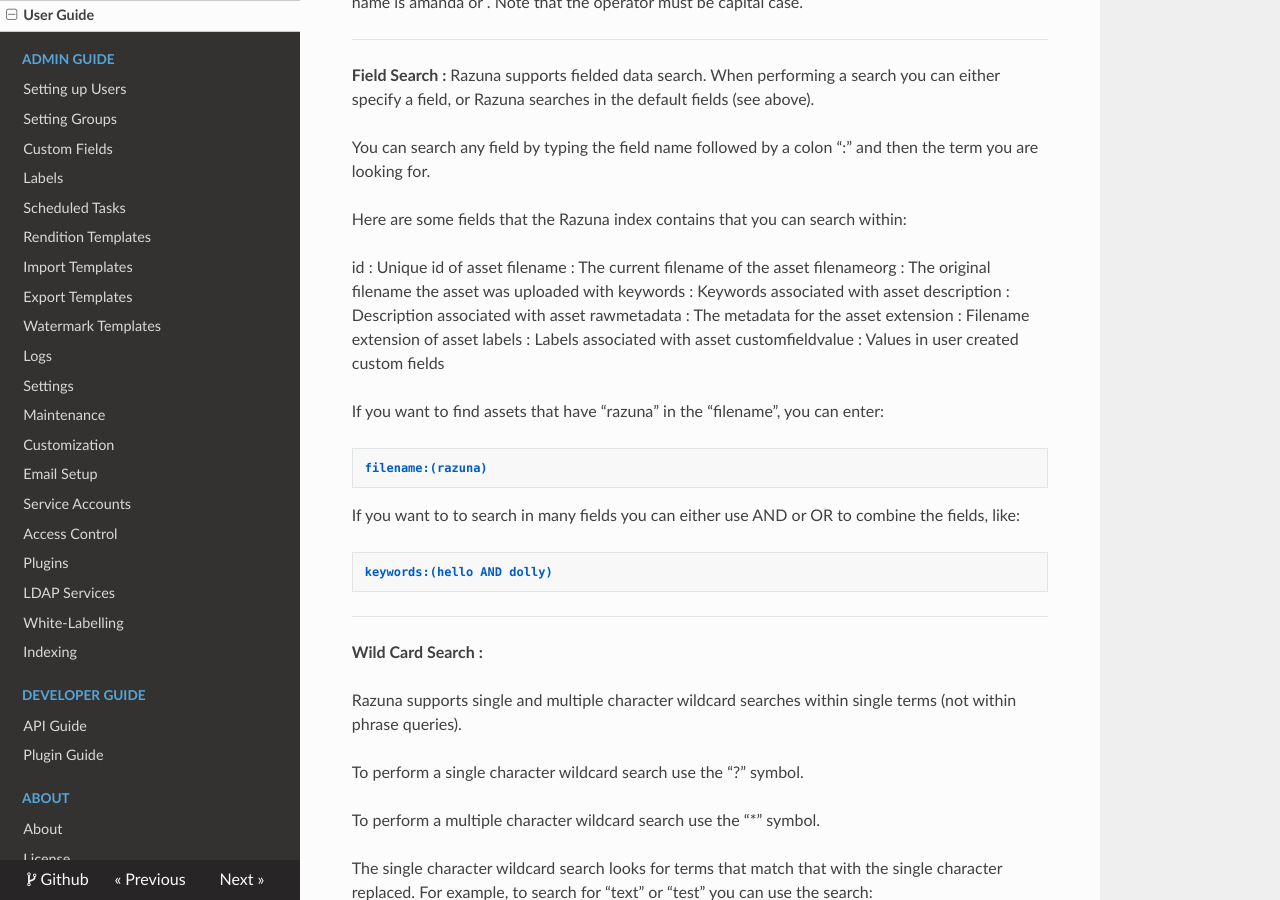
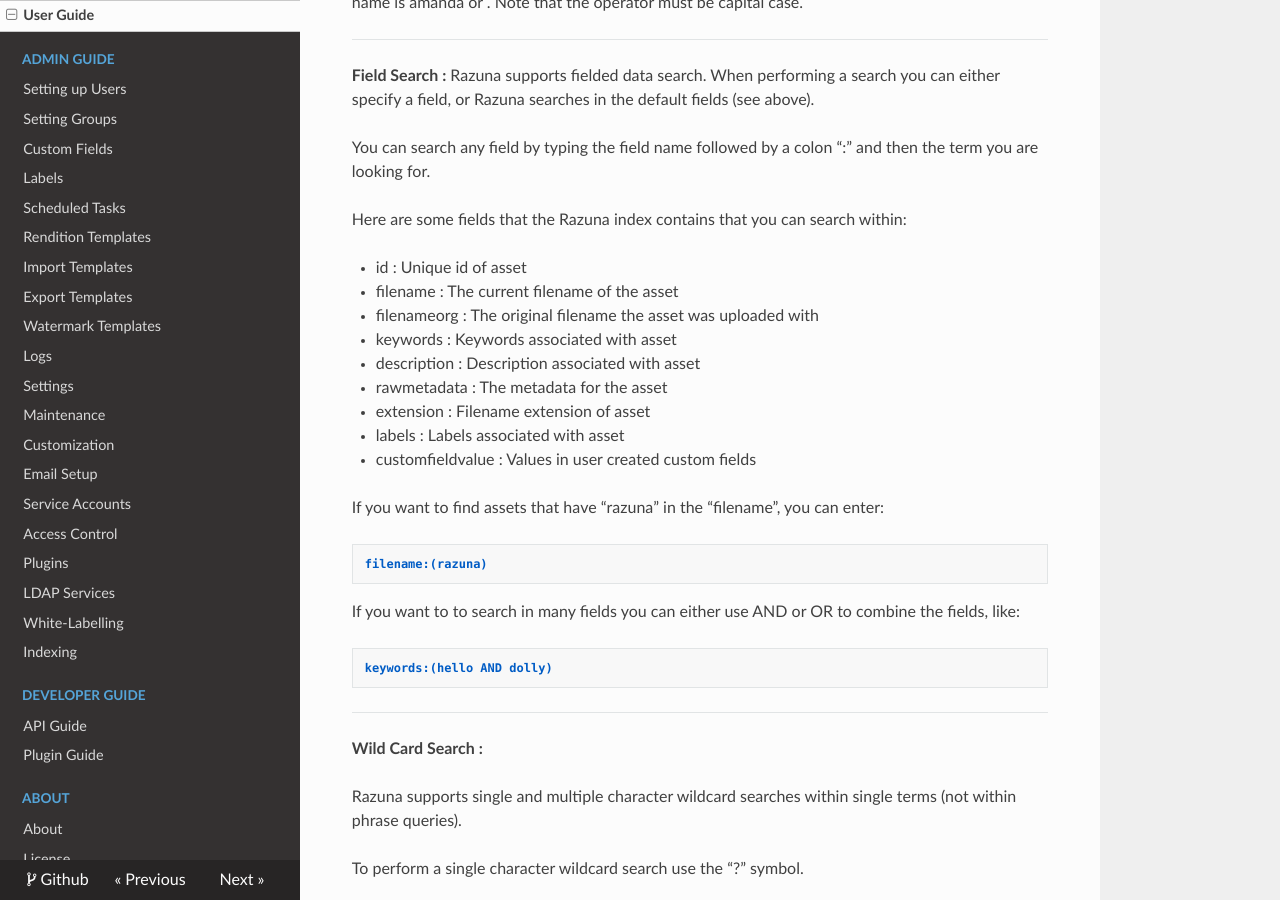
Before and after one commit to razuna/razuna-docs, an MkDocs documentation site: the page built from docs/user/User Guide.md, in a window 1280 px wide and 900 px high, scrolled down 2358 px. Built offline with MkDocs 1.6.1, drawn with Linux system fonts in a browser that asks for light colours; nearby versions of some CDN libraries; old or Windows-style settings are respelled for this version of MkDocs.

Commit message:
modify the format content of Quick Search  in userguide

````diff
--- a/docs/user/User Guide.md
+++ b/docs/user/User Guide.md
@@ -42,15 +42,15 @@ You can search any field by typing the field name followed by a colon ":" and th
 
 Here are some fields that the Razuna index contains that you can search within:
 
-id : Unique id of asset
-filename : The current filename of the asset
-filenameorg : The original filename the asset was uploaded with
-keywords : Keywords associated with asset
-description : Description associated with asset
-rawmetadata : The metadata for the asset
-extension : Filename extension of asset
-labels : Labels associated with asset
-customfieldvalue : Values in user created custom fields
+* id : Unique id of asset
+* filename : The current filename of the asset
+* filenameorg : The original filename the asset was uploaded with
+* keywords : Keywords associated with asset
+* description : Description associated with asset
+* rawmetadata : The metadata for the asset
+* extension : Filename extension of asset
+* labels : Labels associated with asset
+* customfieldvalue : Values in user created custom fields
 
 If you want to find assets that have "razuna" in the "filename", you can enter:
 ```
````
